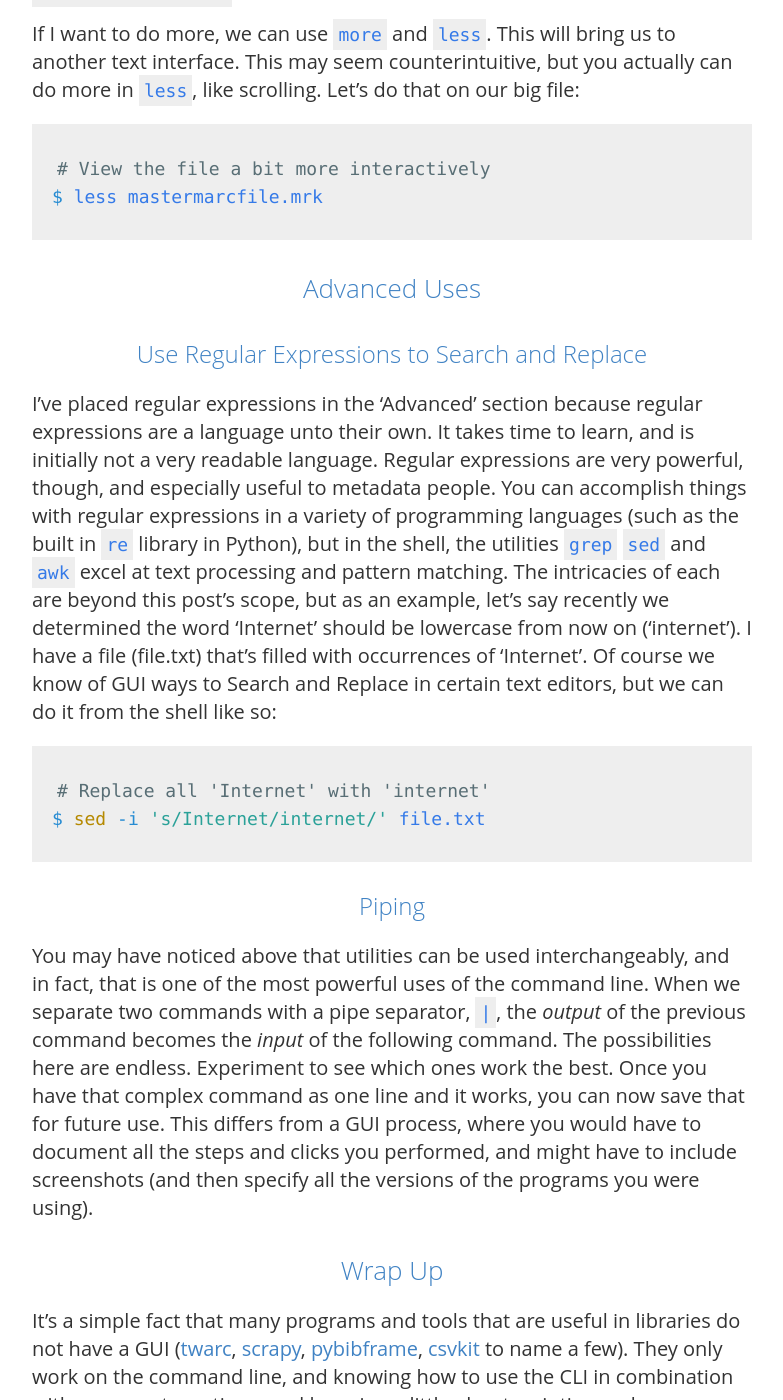
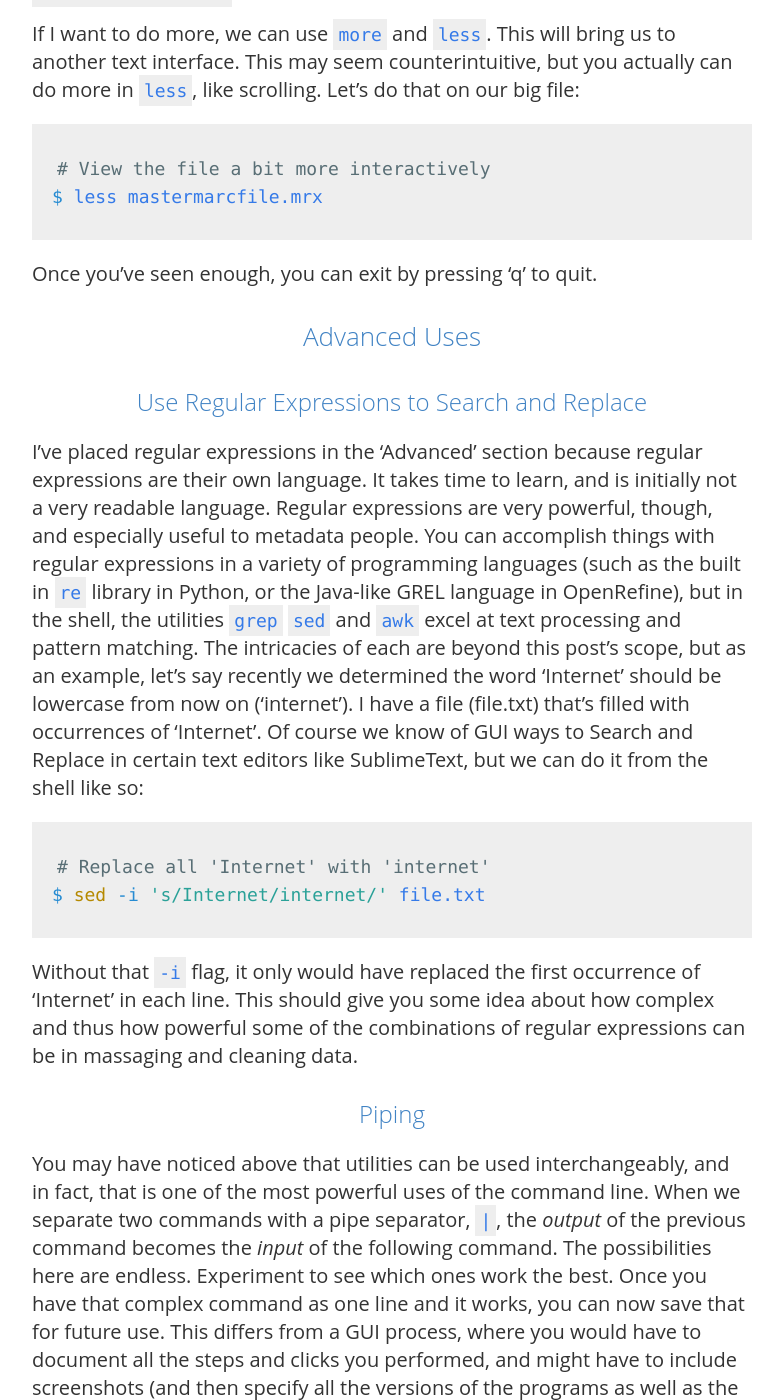
Before and after one commit to remerjohnson/remerjohnson.github.io, a Jekyll site: the page built from _posts/2016-4-5-why-command-line-libraries.md, in a window 1280 px wide and 1400 px high, scrolled down 3422 px. Shown: the whole window, without its empty margins (248-1031 px from the left). Built offline with Jekyll 4.4.1, drawn with Linux system fonts in a browser that asks for light colours; nearby versions of some CDN libraries; comment, search, counter and statistics services are not loaded; some of the changed text lies outside the part shown.

Commit message:
Copy editing on command line post

```diff
--- a/_posts/2016-4-5-why-command-line-libraries.md
+++ b/_posts/2016-4-5-why-command-line-libraries.md
@@ -19,22 +19,22 @@
 
 ## Use cases
 
-I'll attempt to break this into 'simple' and 'advanced' (advanced cases tend to save more time or have unique capabilities, but requires more homework).
+I'll attempt to break this into 'simple' and 'advanced' (advanced cases tend to save more time or have unique capabilities, but require more homework).
 
 ## Simple Uses
 
 ### Make a File Listing
-Let's say I have a file directory with hundreds of files. I need a list of all the files in that directory. Crtl+A (select all) and Ctrl+C (copy) in Windows Explorer won't help here. You could hunt around on the internet for tools with a GUI that will do this, or you could just write one line on the CLI:
+Let's say I have a file directory with hundreds of files, and I need a list of all the files in that directory. Crtl+A (select all) and Ctrl+C (copy) in Windows Explorer won't help here. You could hunt around on the internet for tools with a GUI that will do this... or you could just write one line on the CLI:
 
 ~~~ shell
 $ ls > filelist.txt
 ~~~
 
-This simple line did something a bit complex: It used the output of one command (`ls`, which simply lists the contents of your current directory) and wrote it out to a file because it used a `>`: the result is that this directory will now have a `filelist.txt` file with the entire file list. We could talke about things like `stdout` but all you need to know is you can put the the results (output) of commands into files.
+This simple line did something a bit complex: It used the output of one command (`ls`, which simply lists the contents of your current directory) and wrote it out to a file because it used a `>`: the result is that this directory will now have a `filelist.txt` file with the entire file list. We could talk about things like `stdout` but all you need to know is you can put the the results (output) of commands into files.
 
 ### Make a Bunch of Files or Directories
 
-In our unit at work, every single project lives in a staging area with all the project's data and metadata. We decided this structure would be the same for every project, and would be composed of 6 pre-determined folder names. While this could be accomplished by making sure an existing directory structure were _completely_ empty, and copying/pasting that into each new project, what if you begin a project that will have 10 subcollections, each needing those 6 folders? Let's automate this with a small shell script:
+In our unit at work, every single project lives in a staging area with all the project's data and metadata. We decided this structure would be the same for every project, and would be composed of 6 predetermined folder names. While this could be accomplished by making sure an existing directory structure were _completely_ empty, and copying/pasting that into each new project, what if you begin a project that will have 10 subcollections, each needing those 6 folders? Let's automate this with a small shell script:
 
 ~~~ shell
 #!/bin/sh
@@ -51,40 +51,43 @@
 
 ~~~ shell
 # Combine the two files, then output to merged file
-$ cat marcfile1.mrk marcfile2.mrk > mastermarcfile.mrk
+$ cat marcfile1.mrx marcfile2.mrx > mastermarcfile.mrx
 ~~~
 
 So now I have a giant file. I want to get a sense of what the data looks like, but once again, I do not want to open it with an and slow down my system, or even crash programs. Let's use `head`:
 
 ~~~ shell
 # Read the first 10 lines in the terminal
-$ head mastermarcfile.mrk
+$ head mastermarcfile.mrx
 ~~~
 
-To read the _last_ 10 lines of the file in the terminal, use `tail` instead of `head`. If you need more than 10 lines, say 100, specify in a flag: `head -n 100 mastermarcfile.mrk`
+To read the _last_ 10 lines of the file in the terminal, use `tail` instead of `head`. If you need more than 10 lines, e.g. 100, specify in a `-n` flag: `head -n 100 mastermarcfile.mrk`
 
 If I want to do more, we can use `more` and `less`. This will bring us to another text interface. This may seem counterintuitive, but you actually can do more in `less`, like scrolling. Let's do that on our big file:
 
 ~~~ shell
 # View the file a bit more interactively
-$ less mastermarcfile.mrk
+$ less mastermarcfile.mrx
 ~~~
 
+Once you've seen enough, you can exit by pressing 'q' to quit.
 
 ## Advanced Uses
 
 ### Use Regular Expressions to Search and Replace
 
-I've placed regular expressions in the 'Advanced' section because regular expressions are a language unto their own. It takes time to learn, and is initially not a very readable language. Regular expressions are very powerful, though, and especially useful to metadata people. You can accomplish things with regular expressions in a variety of programming languages (such as the built in `re` library in Python), but in the shell, the utilities `grep` `sed` and `awk` excel at text processing and pattern matching. The intricacies of each are beyond this post's scope, but as an example, let's say recently we determined the word 'Internet' should be lowercase from now on ('internet'). I have a file (file.txt) that's filled with occurrences of 'Internet'. Of course we know of GUI ways to Search and Replace in certain text editors, but we can do it from the shell like so:
+I've placed regular expressions in the 'Advanced' section because regular expressions are their own language. It takes time to learn, and is initially not a very readable language. Regular expressions are very powerful, though, and especially useful to metadata people. You can accomplish things with regular expressions in a variety of programming languages (such as the built in `re` library in Python, or the Java-like GREL language in OpenRefine), but in the shell, the utilities `grep` `sed` and `awk` excel at text processing and pattern matching. The intricacies of each are beyond this post's scope, but as an example, let's say recently we determined the word 'Internet' should be lowercase from now on ('internet'). I have a file (file.txt) that's filled with occurrences of 'Internet'. Of course we know of GUI ways to Search and Replace in certain text editors like SublimeText, but we can do it from the shell like so:
 
 ~~~ shell
 # Replace all 'Internet' with 'internet'
 $ sed -i 's/Internet/internet/' file.txt
 ~~~
 
+Without that `-i` flag, it only would have replaced the first occurrence of 'Internet' in each line. This should give you some idea about how complex and thus how powerful some of the combinations of regular expressions can be in massaging and cleaning data.
+
 ### Piping
 
-You may have noticed above that utilities can be used interchangeably, and in fact, that is one of the most powerful uses of the command line. When we separate two commands with a pipe separator, `|`, the _output_ of the previous command becomes the _input_ of the following command. The possibilities here are endless. Experiment to see which ones work the best. Once you have that complex command as one line and it works, you can now save that for future use. This differs from a GUI process, where you would have to document all the steps and clicks you performed, and might have to include screenshots (and then specify all the versions of the programs you were using).
+You may have noticed above that utilities can be used interchangeably, and in fact, that is one of the most powerful uses of the command line. When we separate two commands with a pipe separator, `|`, the _output_ of the previous command becomes the _input_ of the following command. The possibilities here are endless. Experiment to see which ones work the best. Once you have that complex command as one line and it works, you can now save that for future use. This differs from a GUI process, where you would have to document all the steps and clicks you performed, and might have to include screenshots (and then specify all the versions of the programs as well as the operating system you were using).
 
 ## Wrap Up
 
```
